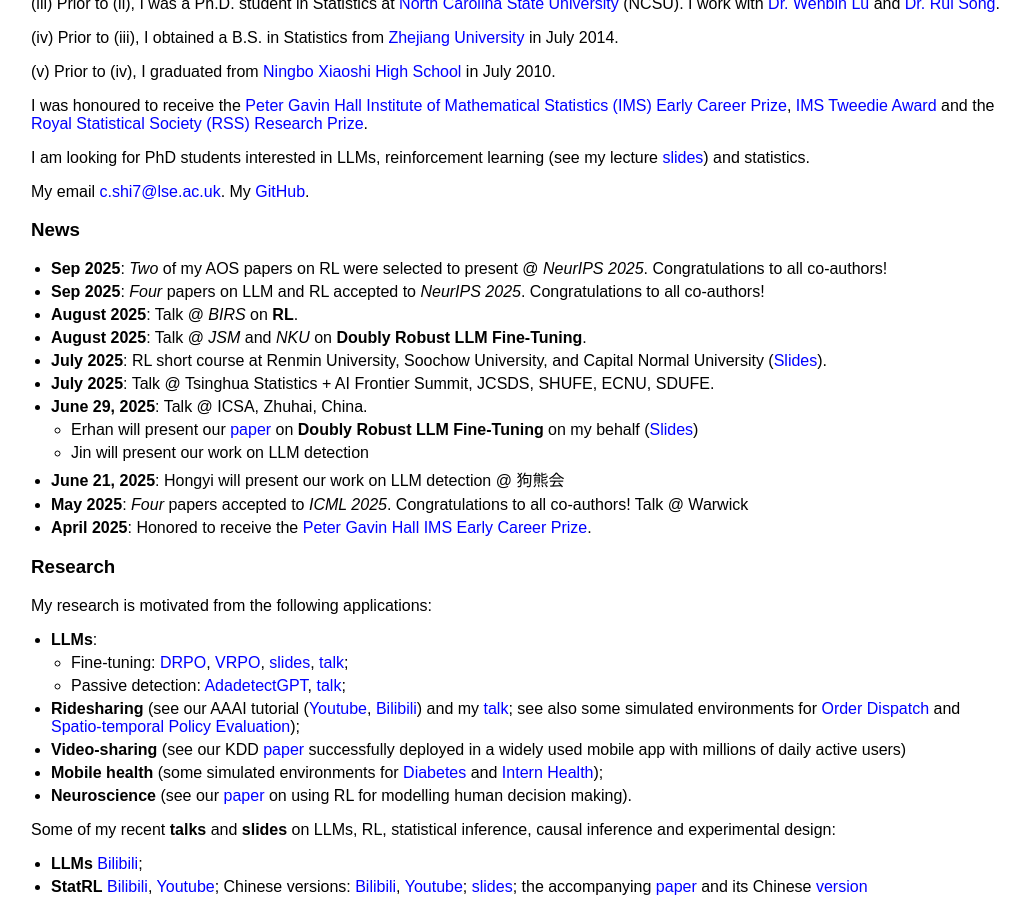
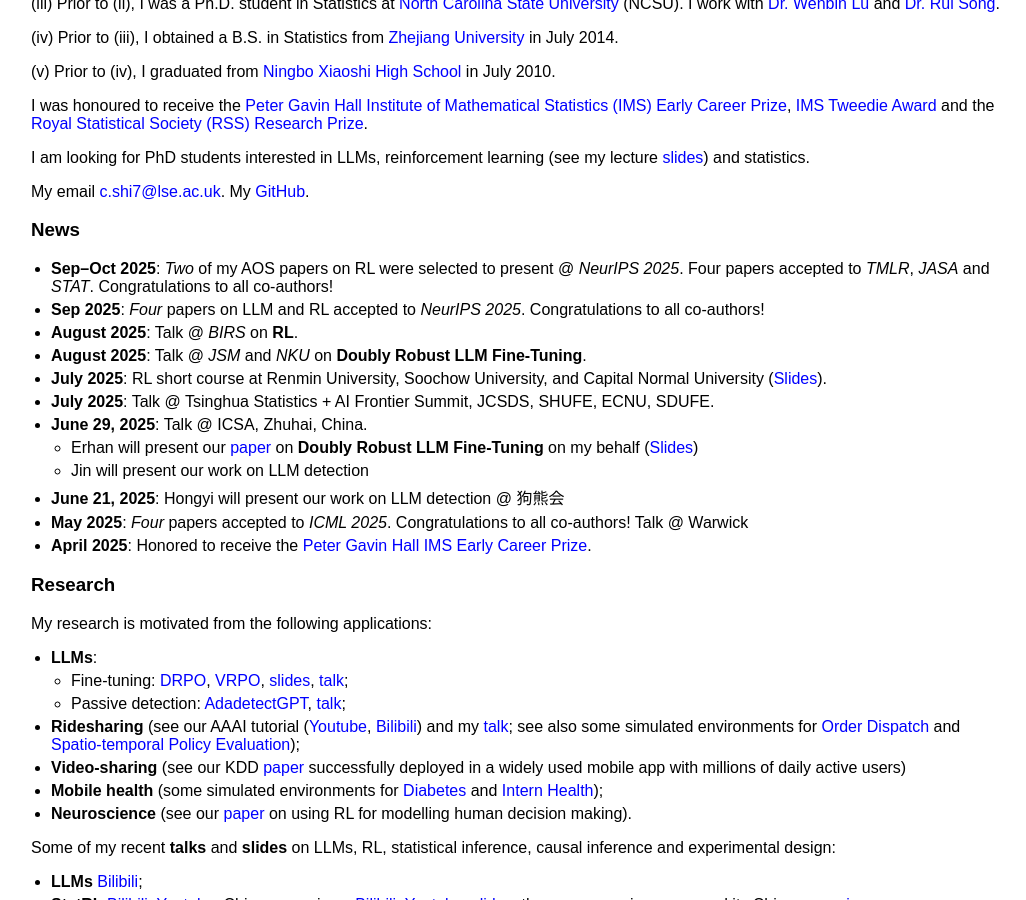
Before and after one commit to callmespring/callmespring.github.io, a Jekyll site: the page built from index.md, in a window 1280 px wide and 900 px high, scrolled down 981 px. Shown: the whole window, without its empty margins (109-1135 px from the left). Built offline with Jekyll 4.4.1, drawn with Linux system fonts in a browser that asks for light colours.

Commit message:
Update index.md

```diff
--- a/index.md
+++ b/index.md
@@ -27,7 +27,7 @@
 My email <c.shi7@lse.ac.uk>. My [GitHub](https://github.com/callmespring).
 
 ### News
-- **Sep 2025**: *Two* of my AOS papers on RL were selected to present @ *NeurIPS 2025*. Congratulations to all co-authors!
+- **Sep--Oct 2025**: *Two* of my AOS papers on RL were selected to present @ *NeurIPS 2025*. Four papers accepted to *TMLR*, *JASA* and *STAT*. Congratulations to all co-authors!
 - **Sep 2025**: *Four* papers on LLM and RL accepted to *NeurIPS 2025*. Congratulations to all co-authors!
 - **August 2025**: Talk @ *BIRS* on **RL**.
 - **August 2025**: Talk @ *JSM* and *NKU* on **Doubly Robust LLM Fine-Tuning**.
```
